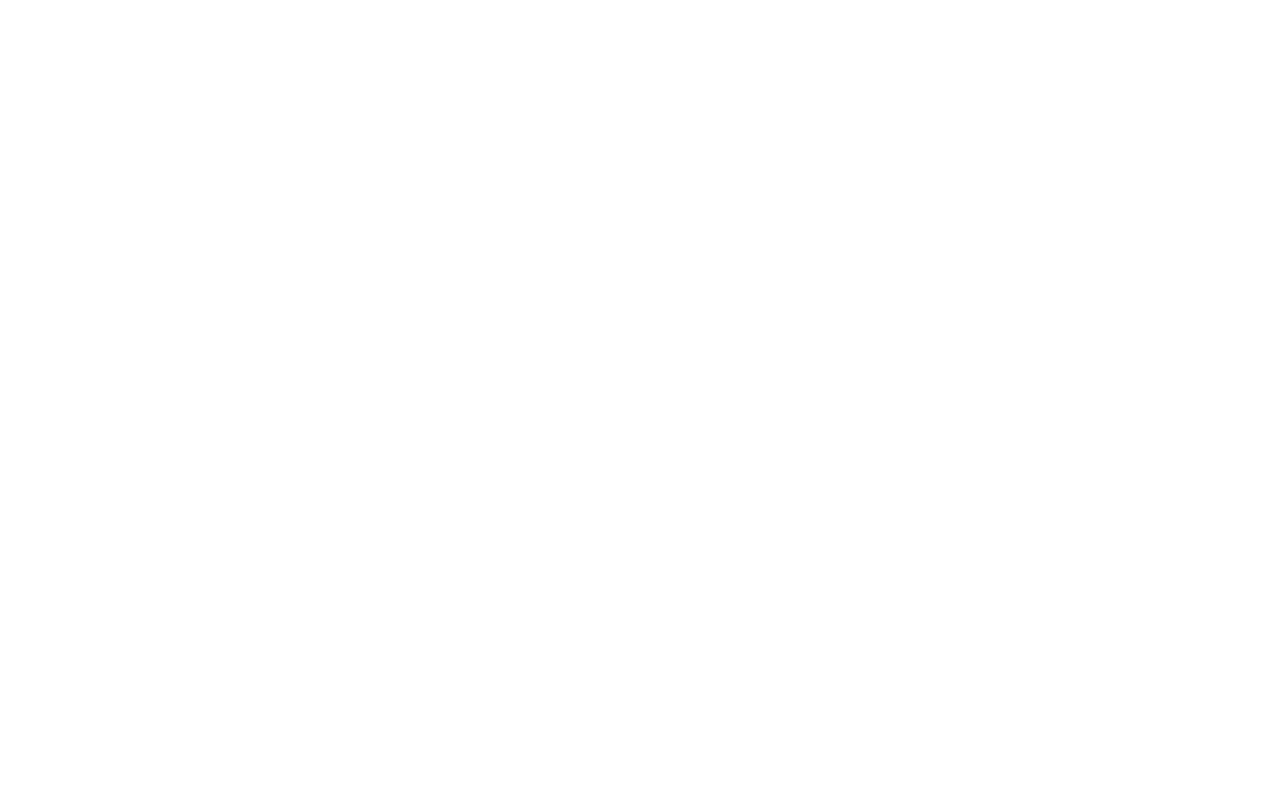
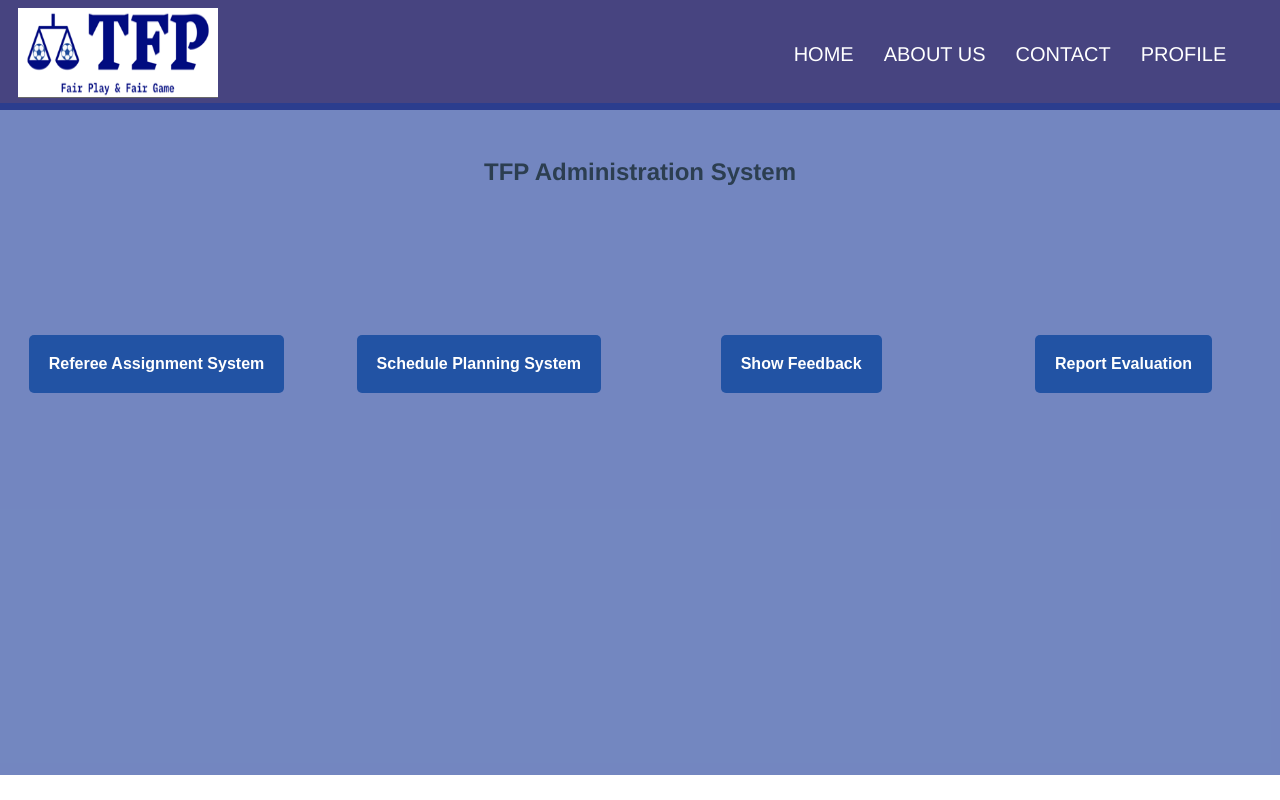
Before and after one commit to SU-CS308-22FA/Team-41-Frontend, a Vue app: page /AdminHome in a window 1280 px wide. Before the commit this address had no page. Built offline with nearby package versions, Linux system fonts and the light colour scheme.

Commit message:
adminhome initialized

```diff
--- /dev/null
+++ b/src/components/AdminHome.vue
@@ -0,0 +1,145 @@
+
+<template>
+    <LoggedNavBar></LoggedNavBar>
+
+    <div class="row">
+        <div class="panel">
+            <br><br>
+            <h2>TFP Administration System</h2>
+        </div>
+
+
+        <div class="column">
+            <button class="referee">
+                <a>Referee Assignment System</a>
+            </button>
+        </div>
+        <div class="column">
+            <button class="schedule">
+                <a>Schedule Planning System</a>
+            </button>
+        </div>
+        <div class="column">
+            <button class="feedback">
+                <a>Show Feedback</a>
+            </button>
+        </div>
+        <div class="column">
+            <button class="report">
+                <a>Report Evaluation</a>
+            </button>
+        </div>
+    </div>
+
+
+</template>
+
+<script>
+    import LoggedNavBar from './LoggedNavBar.vue'
+
+    export default {
+        path: '/AdminHome',
+        name: 'AdminHome',
+        components: {
+            LoggedNavBar,
+        }
+    };
+</script>
+
+<style scoped>
+
+    .row{
+
+        background-color: rgba(25, 57, 152, 0.608);
+        margin-top: 1%;
+        height: 84vh;
+        margin-left: -1%;
+        margin-right: -1%
+    }
+    .column {
+    float: left;
+    width: 25%;
+    margin-top: 10%;
+    }
+    .panel{
+        margin-top:3.3%;
+    }
+    .referee{
+        background-color: rgba(17, 73, 158, 0.818);
+        padding:20px;
+        border:none;
+
+        border-radius: 5px;
+        transition: 0.5s ease;
+    }
+
+    .referee a{
+        color: white;
+        text-decoration: none;
+        font-weight: bold;
+        font-size: medium;
+    }
+    .referee:hover{
+        cursor: pointer;
+
+    }
+    .schedule{
+        background-color: rgba(17, 73, 158, 0.818);
+        padding:20px;
+        border:none;
+
+        border-radius: 5px;
+        transition: 0.5s ease;
+    }
+
+    .schedule a{
+        color: white;
+        text-decoration: none;
+        font-weight: bold;
+        font-size: medium;
+    }
+    .schedule:hover{
+        cursor: pointer;
+
+    }
+    .feedback{
+        background-color: rgba(17, 73, 158, 0.818);
+        padding:20px;
+        border:none;
+
+        border-radius: 5px;
+        transition: 0.5s ease;
+    }
+
+    .feedback a{
+        color: white;
+        text-decoration: none;
+        font-weight: bold;
+        font-size: medium;
+    }
+    .feedback:hover{
+        cursor: pointer;
+
+    }
+    .report{
+        background-color: rgba(17, 73, 158, 0.818);
+        padding:20px;
+        border:none;
+
+        border-radius: 5px;
+        transition: 0.5s ease;
+    }
+
+    .report a{
+        color: white;
+        text-decoration: none;
+        font-weight: bold;
+        font-size: medium;
+    }
+    .report:hover{
+        cursor: pointer;
+
+    }
+
+
+</style>
--- a/src/components/NavBar.vue
+++ b/src/components/NavBar.vue
@@ -7,7 +7,7 @@
 
             <ul>
                 <li><router-link class= "navborder" to="/mainFeed">HOME</router-link></li>
-                <li><router-link class= "navborder" to="">ABOUT US</router-link></li>
+                <li><router-link class= "navborder" to="/AdminHome">ABOUT US</router-link></li>
                 <li><router-link class= "navborder" to="/feedback">CONTACT</router-link></li>
                 <li v-if="!isLoggedIn()"><router-link class= "navborder" to="/login">LOGIN</router-link></li>
                 <li v-if="isLoggedIn()"><router-link class= "navborder" to="/profilepage">PROFILE</router-link></li>
--- a/src/router/index.js
+++ b/src/router/index.js
@@ -7,7 +7,8 @@ import EditProfile from "../components/EditProfile.vue";
 import ChangePassword from "../components/ChangePassword.vue";
 import FeedBack from "../components/FeedBack";
 import MainFeed from "../components/MainFeed";
-import TodaysMatches from "../components/TodaysMatches"
+import TodaysMatches from "../components/TodaysMatches";
+import AdminHome from "../components/AdminHome"
 
 const routes = [
   {
@@ -55,6 +56,11 @@ const routes = [
     name: "TodaysMatches",
     component: TodaysMatches,
   },
+  {
+    path: "/AdminHome",
+    name: "AdminHome",
+    component: AdminHome,
+  }
 ];
 
 const router = createRouter({
```
